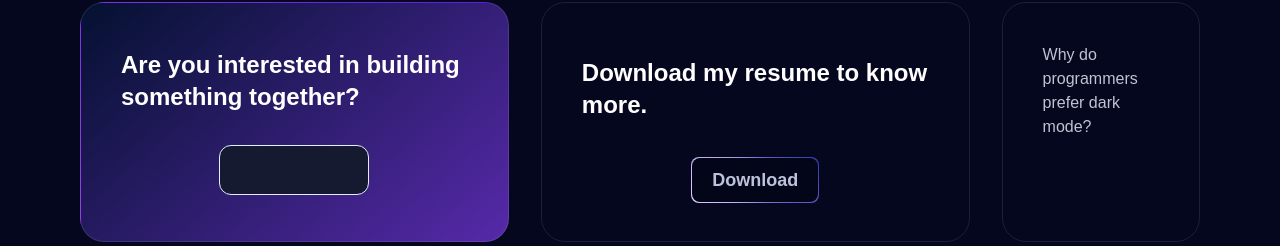
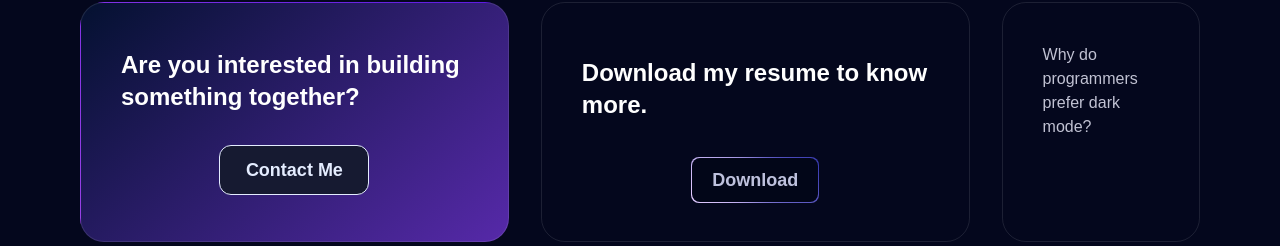
Before and after one commit to drspine1/taleeb_portfolio, a Next.js app: page / in a window 1280 px wide. Shown: the part 1992-2238 px from the top of the page. Built offline with nearby package versions, Linux system fonts and the light colour scheme.

Commit message:
rename children with title in bento-grid

```diff
--- a/src/components/ui/bento-grid.js
+++ b/src/components/ui/bento-grid.js
@@ -123,7 +123,7 @@ export const BentoGridItem = ({
          <button className="block mx-auto mb-4 ">
            <a  href="mailto:idrismutolib5@gmail.com" className="block">
             <ButtonsCard
-            children="Contact Me"
+            title="Contact Me"
              className={"mt-4 w-[150px] h-[50px] text-lg  text-[#e4ecff] font-bold bg-[#161A31] hover:bg-[#1a1a2e] border border-[#e4ecff] hover:border-[#1a1a2e] transition-all duration-300"}
             />
           </a>
```
